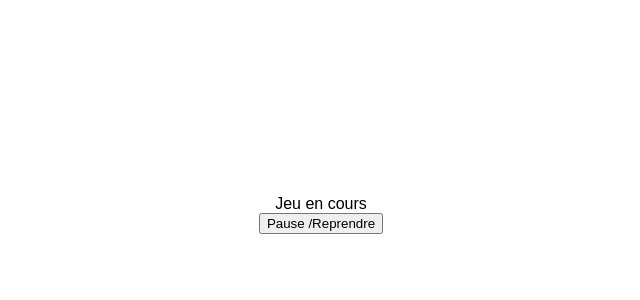
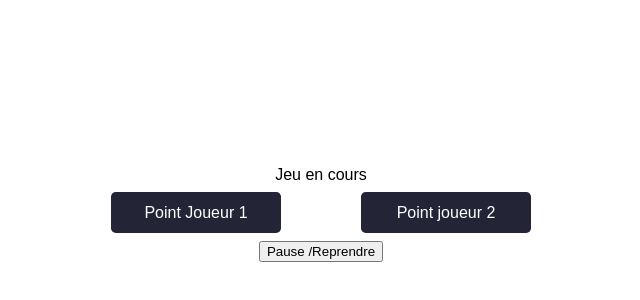
Before and after one commit to AlainNL/tennis-score, a React (Create React App) app: page / in a window 1280 px wide. Shown: the part 186-486 px from the top of the page, without its empty margins (319-959 px from the left). Built offline with nearby package versions, Linux system fonts and the light colour scheme.

Commit message:
button scored ok

```diff
--- a/src/App.js
+++ b/src/App.js
@@ -1,10 +1,15 @@
 import { PlayPauseButton } from "./PlayPauseButton";
 import { Display } from "./Display";
+import { PointScoredButton } from "./PointScoredButton";
 
 export default function App() {
   return (
     <div>
         <Display />
+        <div className="buttons-row">
+          <PointScoredButton playerId="player1">Point Joueur 1</PointScoredButton>
+          <PointScoredButton playerId="player2">Point joueur 2</PointScoredButton>
+        </div>
         <PlayPauseButton />
     </div>
   );
--- /dev/null
+++ b/src/PointScoredButton.js
@@ -0,0 +1,17 @@
+import { useDispatch } from "react-redux";
+import { pointScored } from "./store";
+
+export function PointScoredButton({ playerId, children }) {
+  const dispatch = useDispatch();
+
+  return (
+    <button
+      className="button"
+      onClick={() => {
+        dispatch(pointScored(playerId));
+      }}
+      >
+        {children}
+      </button>
+  );
+}
--- a/src/store.js
+++ b/src/store.js
@@ -11,11 +11,11 @@ const initialState = {
 
 // actions creators
 
-const playPause = () => ({ type: "playPause" });
+export const playPause = () => ({ type: "playPause" });
 
-const restartGame = () => ({ type: "restart" });
+export const restartGame = () => ({ type: "restart" });
 
-const pointScored = (player) => ({
+export const pointScored = (player) => ({
   type: "pointScored",
   payload: { player: player },
 });
```
